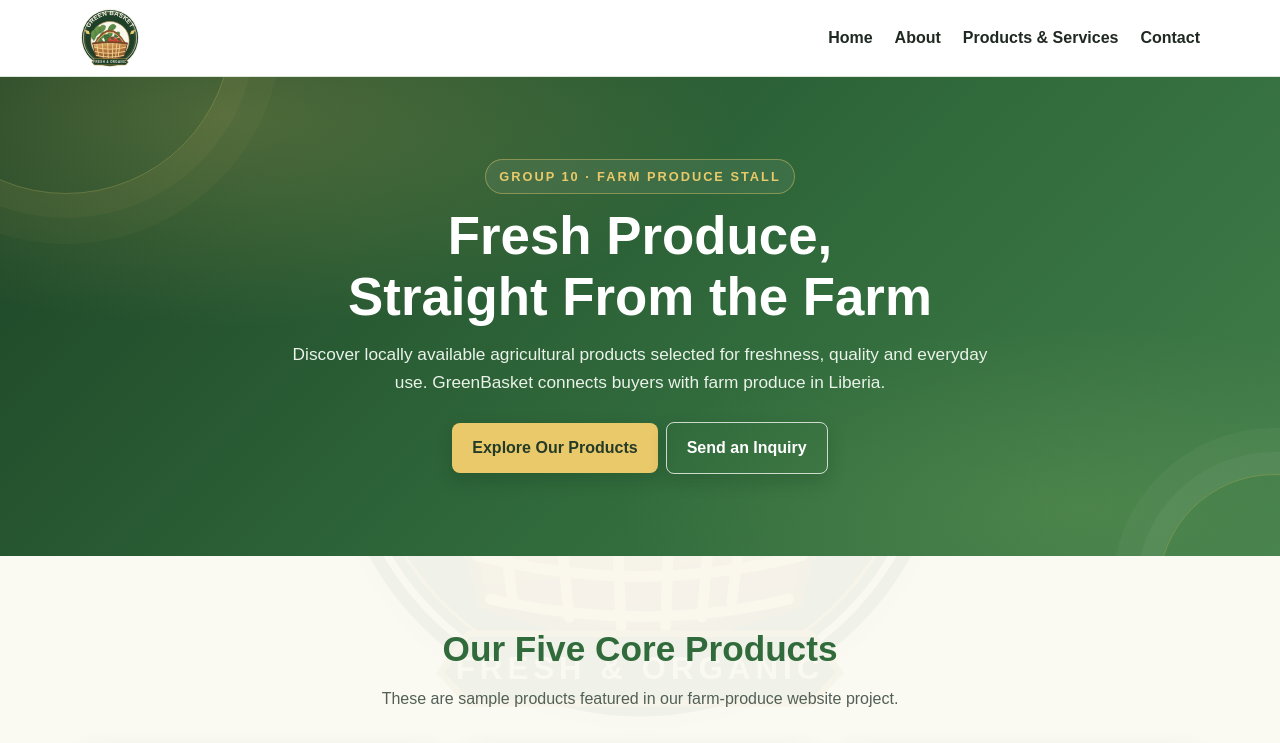
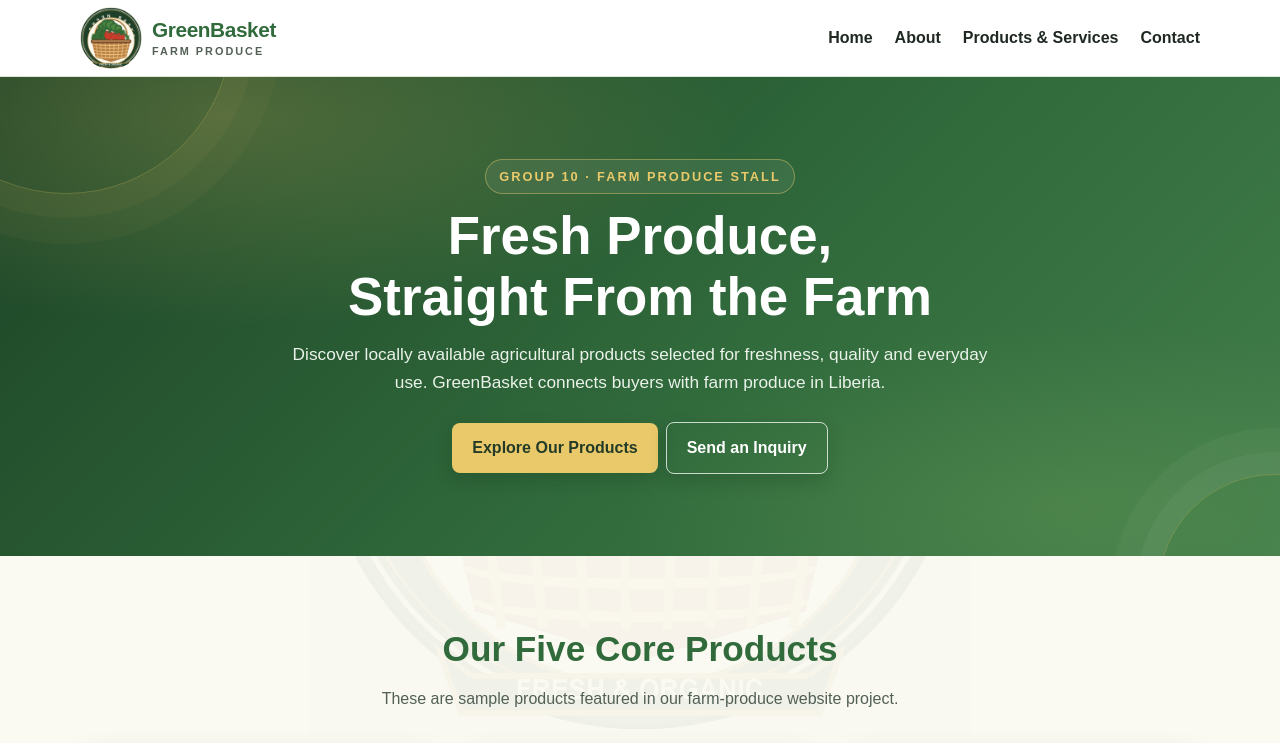
Before and after one commit to rickyageorge7-create/GreenBasket, a plain HTML site: page index.html in a window 1280 px wide. Shown: the top 743 px of the page. Drawn offline with Linux system fonts and the light colour scheme.

Commit message:
Switch GreenBasket logo to PNG and show site name

```diff
--- a/index.html
+++ b/index.html
@@ -9,7 +9,7 @@
   <body>
     <header class="site-header">
       <div class="container navbar">
-        <a class="brand" href="index.html"><img src="images/logo.svg" alt="Green Basket Farm Produce logo" /></a>
+        <a class="brand" href="index.html"><img src="images/logo.png" alt="Green Basket Farm Produce logo" /><span class="brand-name"><strong>GreenBasket</strong><small>Farm Produce</small></span></a>
         <nav aria-label="Main navigation">
           <ul class="nav-links">
             <li><a href="index.html">Home</a></li>
--- a/style.css
+++ b/style.css
@@ -218,8 +218,14 @@ footer p { margin: 5px 0; }
 th { background: linear-gradient(105deg, #316B3C, #427D4B); }
 @media (prefers-reduced-motion: reduce) { *, *::before, *::after { scroll-behavior: auto !important; transition-duration: .01ms !important; animation-duration: .01ms !important; } }
 
-body::before { content: ''; position: fixed; inset: 0; z-index: 0; pointer-events: none; background: url('images/logo.svg') center 55% / min(72vw, 660px) no-repeat; opacity: .045; }
+body::before { content: ''; position: fixed; inset: 0; z-index: 0; pointer-events: none; background: url('images/logo.png') center 55% / min(72vw, 660px) no-repeat; opacity: .045; }
 
 
 body > * { position: relative; z-index: 1; }
 .brand > img { width: 60px; height: 60px; object-fit: contain; }
+
+
+.brand-name { display: grid; line-height: 1.05; color: var(--primary-green); }
+.brand-name strong { font-size: 1.3rem; letter-spacing: -.4px; }
+.brand-name small { margin-top: 5px; color: var(--muted); font-size: .68rem; font-weight: 800; letter-spacing: 2px; text-transform: uppercase; }
+.brand > img { width: 62px; height: 62px; border-radius: 50%; object-fit: cover; }
```
Also changed, not shown: about.html (+1 -1 lines), contact.html (+1 -1 lines), services.html (+1 -1 lines), images/logo.png (added), images/logo.svg (deleted).
